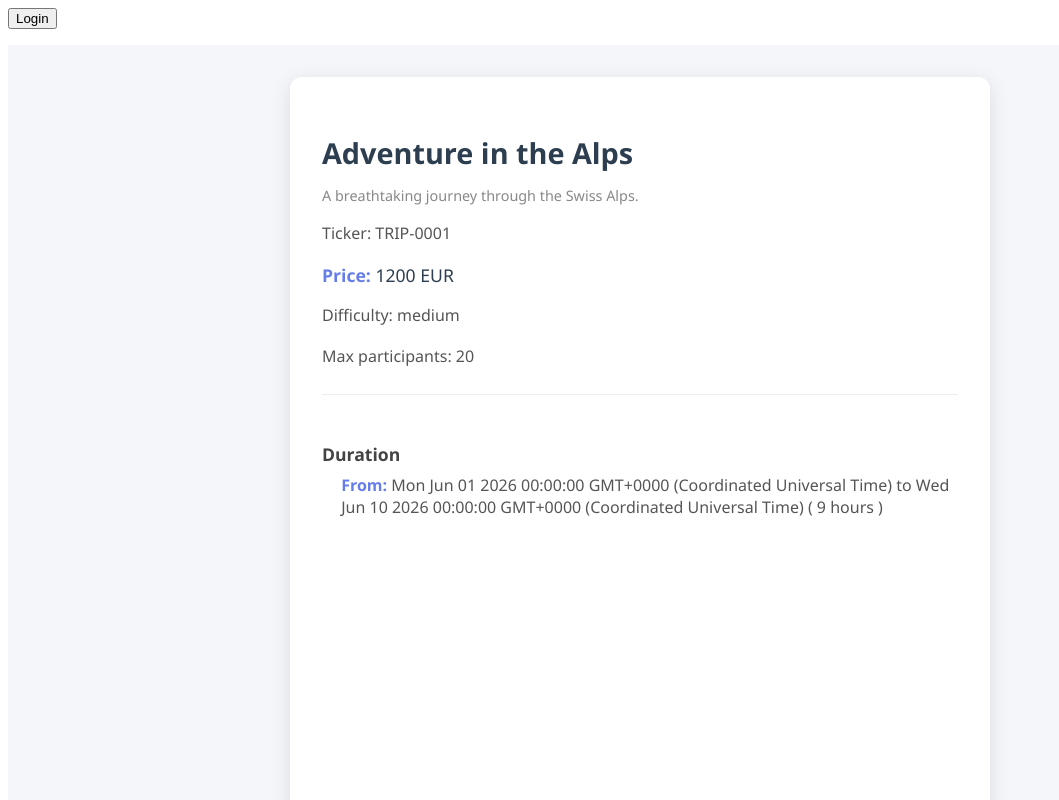
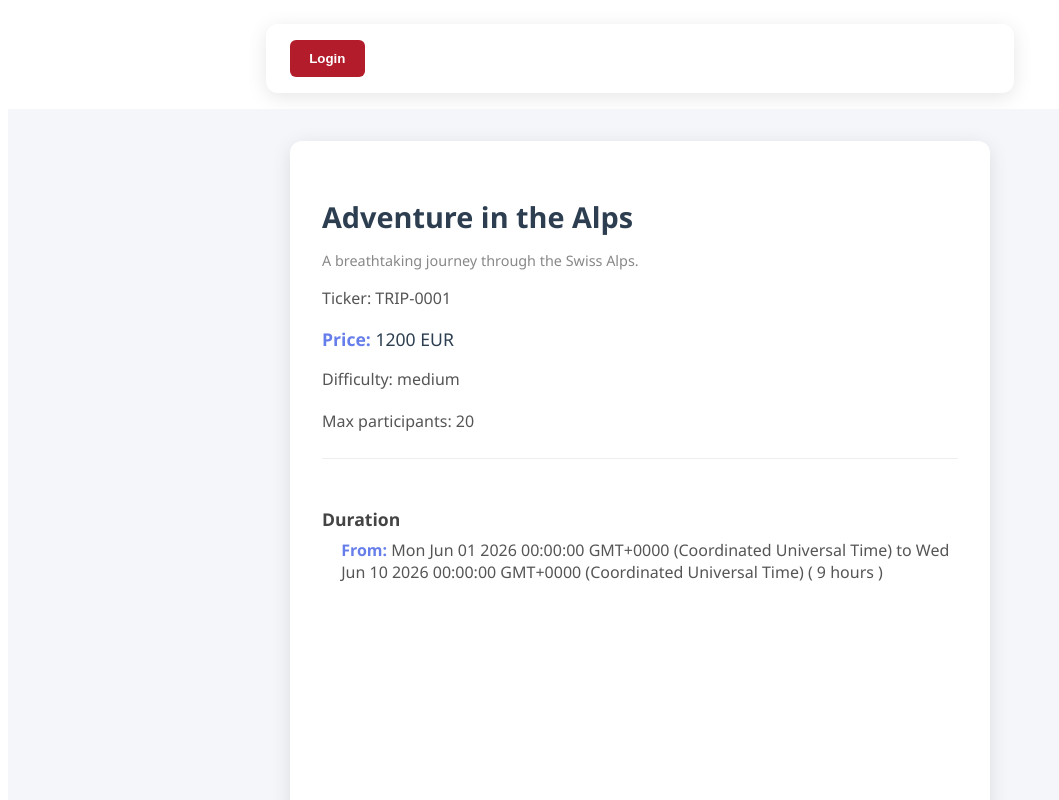
Before and after one commit to Dangalcan/acme-explorer, an Angular app: page / in a window 1280 px wide. Shown: the top 800 px of the page, without its empty margins (0-1059 px from the left). Built offline with nearby package versions, Linux system fonts and the light colour scheme; no server answers.

Commit message:
style: align login and auth panel with app styles

```diff
--- a/src/app/features/auth/login/login.component.scss
+++ b/src/app/features/auth/login/login.component.scss
@@ -2,14 +2,17 @@
   max-width: 400px;
   margin: 80px auto;
   padding: 2rem;
-  border-radius: 10px;
+  border-radius: 12px;
   background: #ffffff;
-  box-shadow: 0 6px 18px rgba(0, 0, 0, 0.1);
+  box-shadow: 0 4px 20px rgba(0, 0, 0, 0.1);
   text-align: center;
+  font-family: "Segoe UI", Tahoma, Geneva, Verdana, sans-serif;
 }
 
 h2 {
   margin-bottom: 1.5rem;
+  color: #2c3e50;
+  font-weight: 700;
 }
 
 .form-group {
@@ -20,7 +23,7 @@ h2 {
 input {
   width: 100%;
   padding: 0.6rem;
-  border-radius: 6px;
+  border-radius: 8px;
   border: 1px solid #ccc;
   box-sizing: border-box;
 }
--- a/src/app/shared/auth-panel/auth-panel.component.html
+++ b/src/app/shared/auth-panel/auth-panel.component.html
@@ -1,10 +1,8 @@
 <div class="auth-panel">
   @if (currentUser()) {
-    <span class="auth-message">
-      Logged in as {{ currentUser()?.email }}
-    </span>
-    <button type="button" (click)="logout()">Logout</button>
+    <p class="auth-message">Logged in as {{ currentUser()?.email }}</p>
+    <button class="auth-button" type="button" (click)="logout()">Logout</button>
   } @else {
-    <button type="button" (click)="goToLogin()">Login</button>
+    <button class="auth-button" type="button" (click)="goToLogin()">Login</button>
   }
 </div>
--- a/src/app/shared/auth-panel/auth-panel.component.scss
+++ b/src/app/shared/auth-panel/auth-panel.component.scss
@@ -1,10 +1,32 @@
 .auth-panel {
+  max-width: 700px;
+  margin: 1.5rem auto 1rem auto;
+  padding: 1rem 1.5rem;
+  background: white;
+  border-radius: 12px;
+  box-shadow: 0 4px 20px rgba(0, 0, 0, 0.1);
+  font-family: "Segoe UI", Tahoma, Geneva, Verdana, sans-serif;
   display: flex;
+  justify-content: space-between;
   align-items: center;
-  gap: 0.75rem;
-  margin-bottom: 1rem;
 }
 
 .auth-message {
-  font-size: 0.95rem;
+  margin: 0;
+  font-size: 1rem;
+  color: #2c3e50;
 }
+
+.auth-button {
+  padding: 0.7rem 1.2rem;
+  border: none;
+  border-radius: 6px;
+  background: #b21c2b;
+  color: white;
+  font-weight: bold;
+  cursor: pointer;
+}
+
+.auth-button:hover {
+  background: #8e1723;
+}
```
